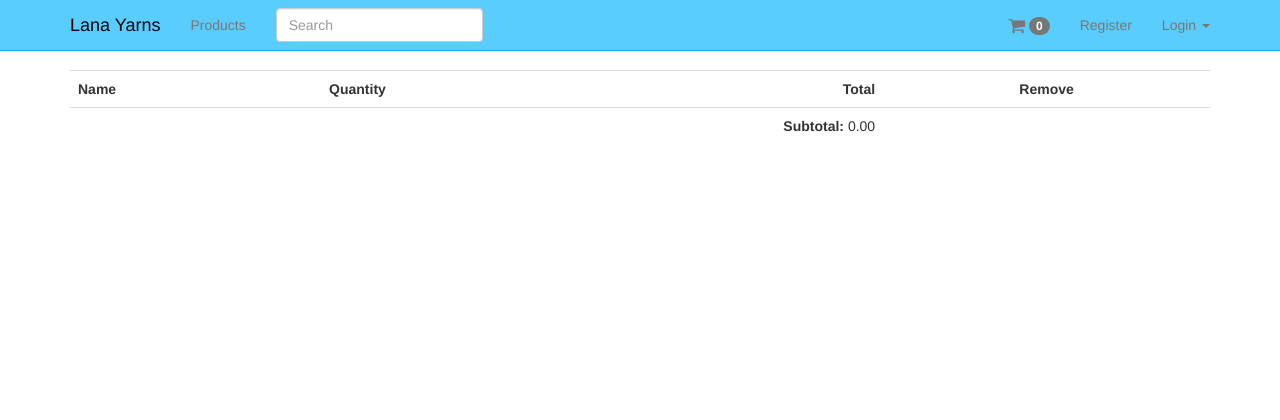
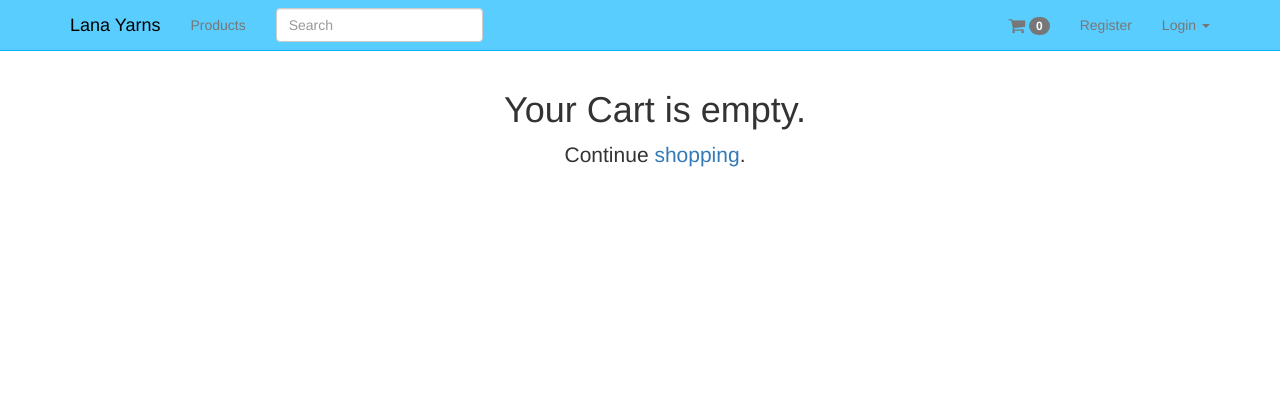
Before and after one commit to RommelTJ/Lana-Yarns, a Django app: page /cart/ in a window 1280 px wide. Shown: the top 420 px of the page. Run offline with Django 3.2, Linux system fonts and the light colour scheme; tables that the repository leaves empty hold one stand-in row (values such as "Sample post"); some libraries are stand-ins or nearby versions.

Commit message:
Showing an empty cart message if cart has no items

```diff
--- a/src/carts/views.py
+++ b/src/carts/views.py
@@ -75,12 +75,15 @@
             elif item_updated:
                 flash_message = "Quantity has been updated successfully."
         if request.is_ajax():
-            cart.update_subtotal() # Refresh data for Ajax
+            # Refresh data for Ajax request
+            cart.update_subtotal()
+            cartitem_count = cart.cartitem_set.count()
             jsondata = {
                 # For cart detail view
                 'flash_message': flash_message,
                 'line_item_total': cart_item.line_item_total,
                 'subtotal': cart.subtotal,
+                'cartitem_count': cartitem_count,
             }
             return JsonResponse(jsondata)
 
--- a/src/templates/carts/cart_view.html
+++ b/src/templates/carts/cart_view.html
@@ -41,8 +41,13 @@
             data: formData,
             success: function(data) {
                 showFlashMessage(data.flash_message, 2800);
-                line_obj.fadeOut();
-                $("#cart-subtotal").text(data.subtotal);
+                if (data.cartitem_count == 0) {
+                    var template = "{% filter escapejs %}{% include 'carts/empty_cart.html' %}{% endfilter %}";
+                    $(".main-content").html(template);
+                } else {
+                    line_obj.fadeOut();
+                    $("#cart-subtotal").text(data.subtotal);
+                }
             },
             error: function(response, error) {
                 link_obj.unbind('click');
@@ -55,7 +60,11 @@
 
 {% block content %}
 
-    <table class="table">
+    <div class="container main-content">
+    {% if object.cartitem_set.count == 0 %}
+        {% include 'carts/empty_cart.html' %}
+    {% else %}
+        <table class="table">
         <tr>
             <th>Name</th>
             <th>Quantity</th>
@@ -81,6 +90,8 @@
             <td colspan="3" class="text-right"><strong>Subtotal:</strong> <span id="cart-subtotal">{{ object.subtotal }}</span></td>
             <td>&nbsp;</td>
         </tr>
-    </table>
+        </table>
+    {% endif %}
+    </div>
 
 {% endblock %}
--- /dev/null
+++ b/src/templates/carts/empty_cart.html
@@ -0,0 +1,6 @@
+<div class="row">
+    <div class="col-sm-6 col-sm-offset-3 text-center">
+        <h1>Your Cart is empty.</h1>
+        <p class="lead">Continue <a href="{% url 'product' %}">shopping</a>.</p>
+    </div>
+</div>
```
